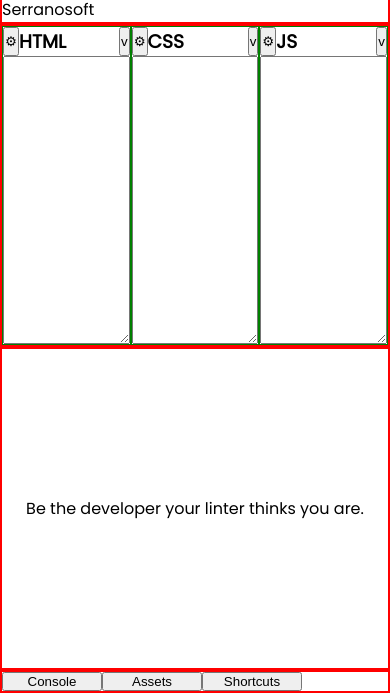
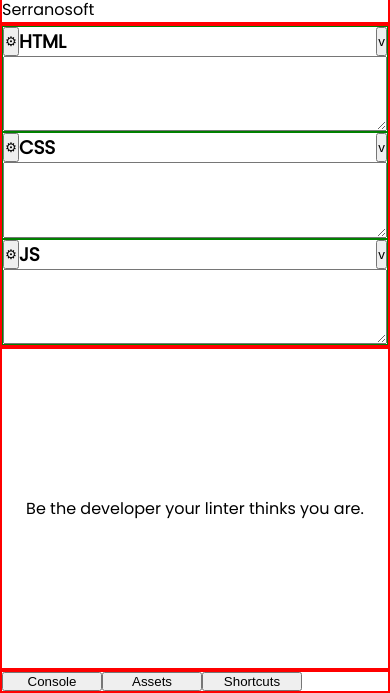
Before and after one commit to Serranosoft/Codepen_alike, a plain HTML site: page index.html in a window 390 px wide. Shown: the part 151-844 px from the top of the page. Drawn offline with Linux system fonts and the light colour scheme.

Commit message:
ADDED: responsiveness to editors

```diff
--- a/styles.css
+++ b/styles.css
@@ -37,7 +37,7 @@ body {
 /* EDITOR SECTION */
 .pen {
     display: grid;
-    grid-template-columns: repeat(3, 1fr);
+    grid-template-columns: repeat(auto-fit, minmax(300px, 1fr));
     border: 2px solid red;
 }
 
```
